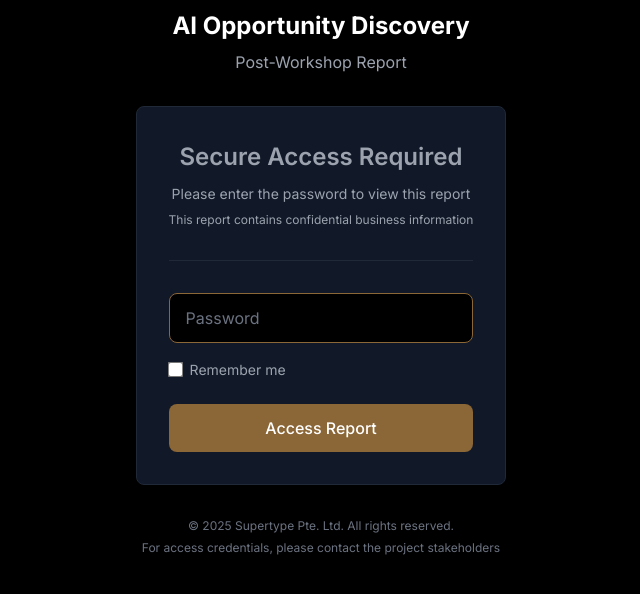
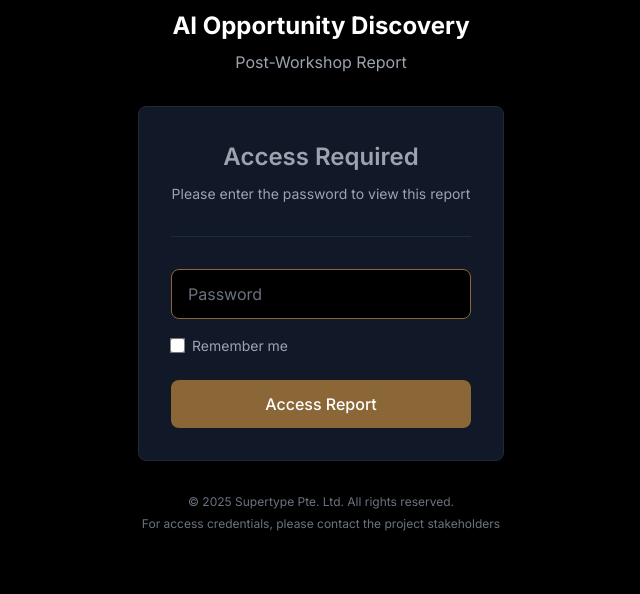
Before and after one commit to crpython/ksi-report, a plain HTML site: page index.html in a window 1280 px wide. Shown: the part 86-680 px from the top of the page, without its empty margins (319-959 px from the left). Drawn offline with nearby package versions, Linux system fonts and the light colour scheme.

```diff
--- a/index.html
+++ b/index.html
@@ -261,9 +261,8 @@
 
                 <div class="staticrypt-form">
                     <div class="staticrypt-instructions">
-                        <p class="staticrypt-title">Secure Access Required</p>
+                        <p class="staticrypt-title">Access Required</p>
                         <p>Please enter the password to view this report</p>
-                        <p class="text-xs mt-2">This report contains confidential business information</p>
                     </div>
 
                     <hr class="staticrypt-hr" />
```
